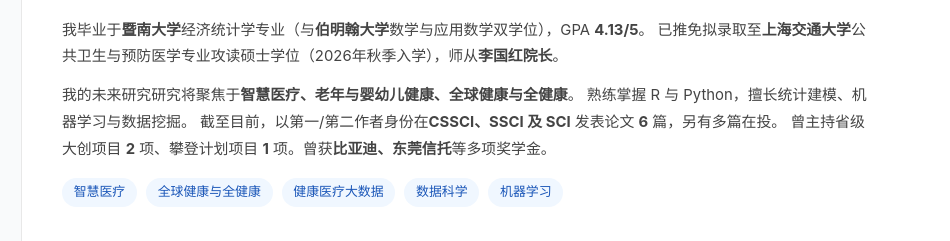
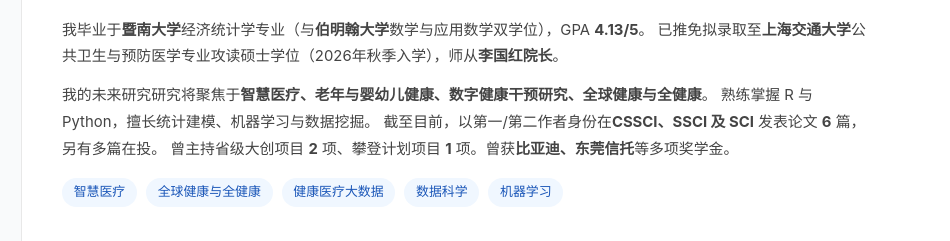
Before and after one commit to Jacob-Zjy/Jacob-Zjy.github.io, a plain HTML site: page index.html in a window 1280 px wide. Shown: the part 179-420 px from the top of the page, 330-1280 px from the left. Drawn offline with Linux system fonts and the light colour scheme.

Commit message:
Update index.html

```diff
--- a/index.html
+++ b/index.html
@@ -490,7 +490,7 @@
                 已推免拟录取至<b>上海交通大学</b>公共卫生与预防医学专业攻读硕士学位（2026年秋季入学），师从<b>李国红院长</b>。
             </p>
             <p class="about-text" style="margin-top:0.8em;">
-                我的未来研究研究将聚焦于<b>智慧医疗、老年与婴幼儿健康、全球健康与全健康</b>。
+                我的未来研究研究将聚焦于<b>智慧医疗、老年与婴幼儿健康、数字健康干预研究、全球健康与全健康</b>。
                 熟练掌握 R 与 Python，擅长统计建模、机器学习与数据挖掘。
                 截至目前，以第一/第二作者身份在<b>CSSCI、SSCI 及 SCI</b> 发表论文 <b>6</b> 篇，另有多篇在投。
                 曾主持省级大创项目 <b>2</b> 项、攀登计划项目 <b>1</b> 项。曾获<b>比亚迪、东莞信托</b>等多项奖学金。
```
